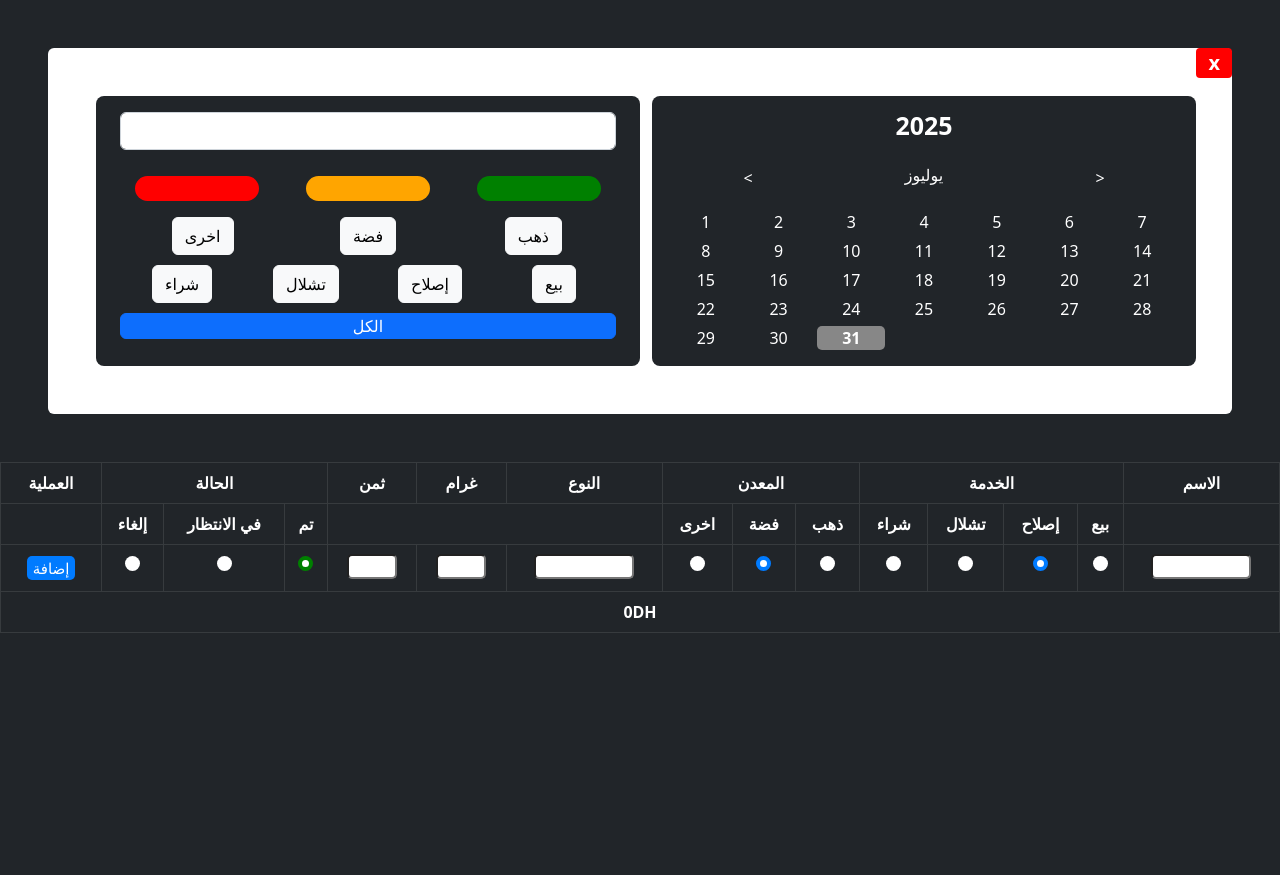
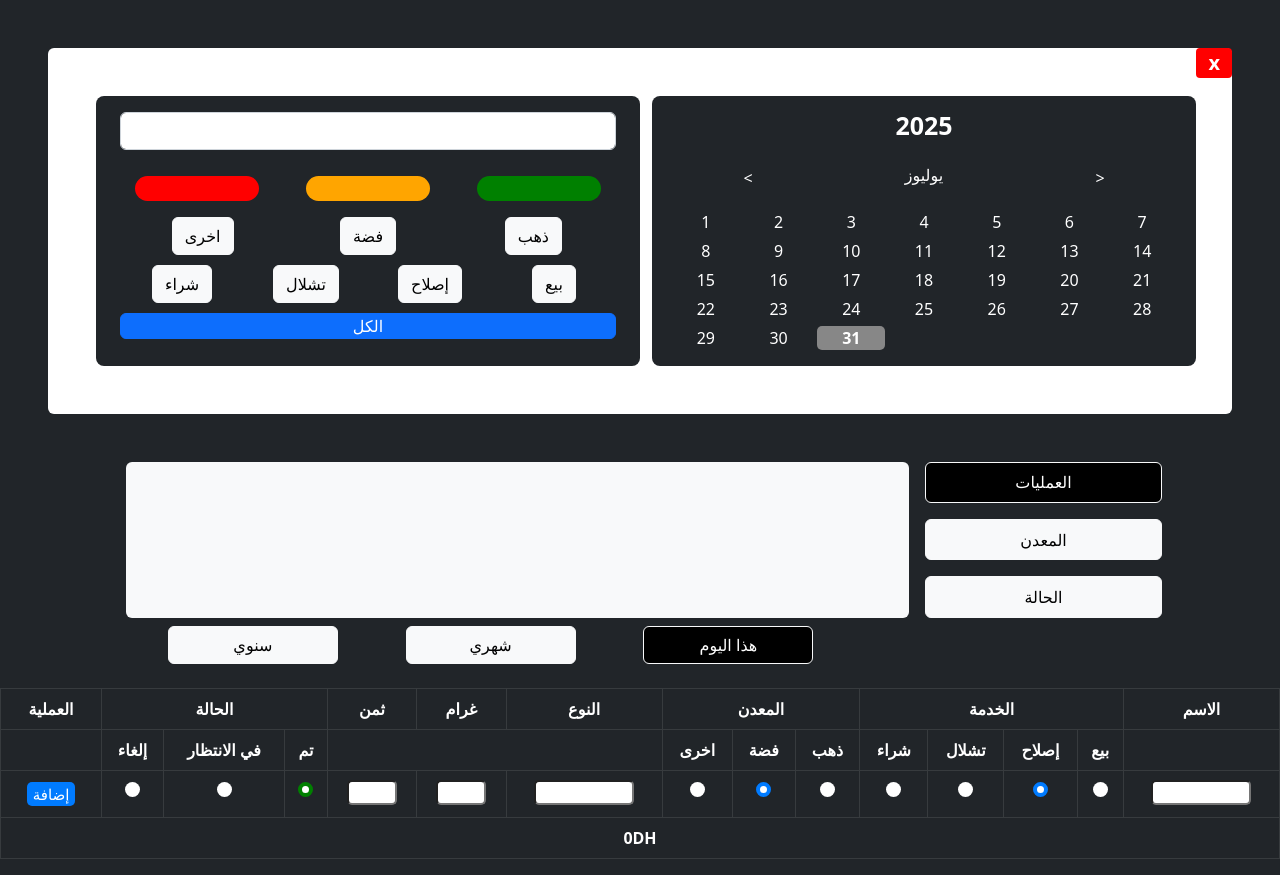
Before and after one commit to Dev-105/0, a plain HTML site: page index.html in a window 1280 px wide. Before the commit the page ends 800 px from the top, so only its background shows below. Drawn offline with Linux system fonts and the light colour scheme.

Commit message:
Update index.html

```diff
--- a/index.html
+++ b/index.html
@@ -79,6 +79,22 @@
             </div>
         </div>
     </main>
+   <section class="row gap-2 container px-5 mx-auto">
+        <div class="col-3 row gap-3">
+            <button class="btn btn-light col-12 y clicked" onclick="change_mode(this,0,-1,'y')">العمليات</button>
+            <button class="btn btn-light col-12 y" onclick="change_mode(this,1,-1,'y')">المعدن</button>
+            <button class="btn btn-light col-12 y" onclick="change_mode(this,2,-1,'y')">الحالة</button>
+        </div>
+        <div class="col-9 mx-auto bg-light rounded" id="p-c">
+            <canvas id="canvas" class="mx-auto"></canvas>
+        </div>
+        <div class="row col-12 gap-3 justify-content-around">
+            <div class="col-3"></div>
+            <button class="btn btn-light col-2 x clicked" onclick="change_mode(this,-1,0,'x')">هذا اليوم</button>
+            <button class="btn btn-light col-2 x" onclick="change_mode(this,-1,1,'x')">شهري</button>
+            <button class="btn btn-light col-2 x" onclick="change_mode(this,-1,2,'x')">سنوي</button>
+        </div>
+   </section>
     <table class="table table-dark table-bordered text-center mt-4">
         <thead >
             <tr>
@@ -132,11 +148,13 @@
         <tbody id="tbody">
         </tbody>
     </table>
+    <script src="chart.js"></script>
     <script src="app.js"></script>
     <script>
         if (navigator.serviceWorker) {
     navigator.serviceWorker.register('service-worker.js');
 }
     </script>
+
 </body>
 </html>
```
